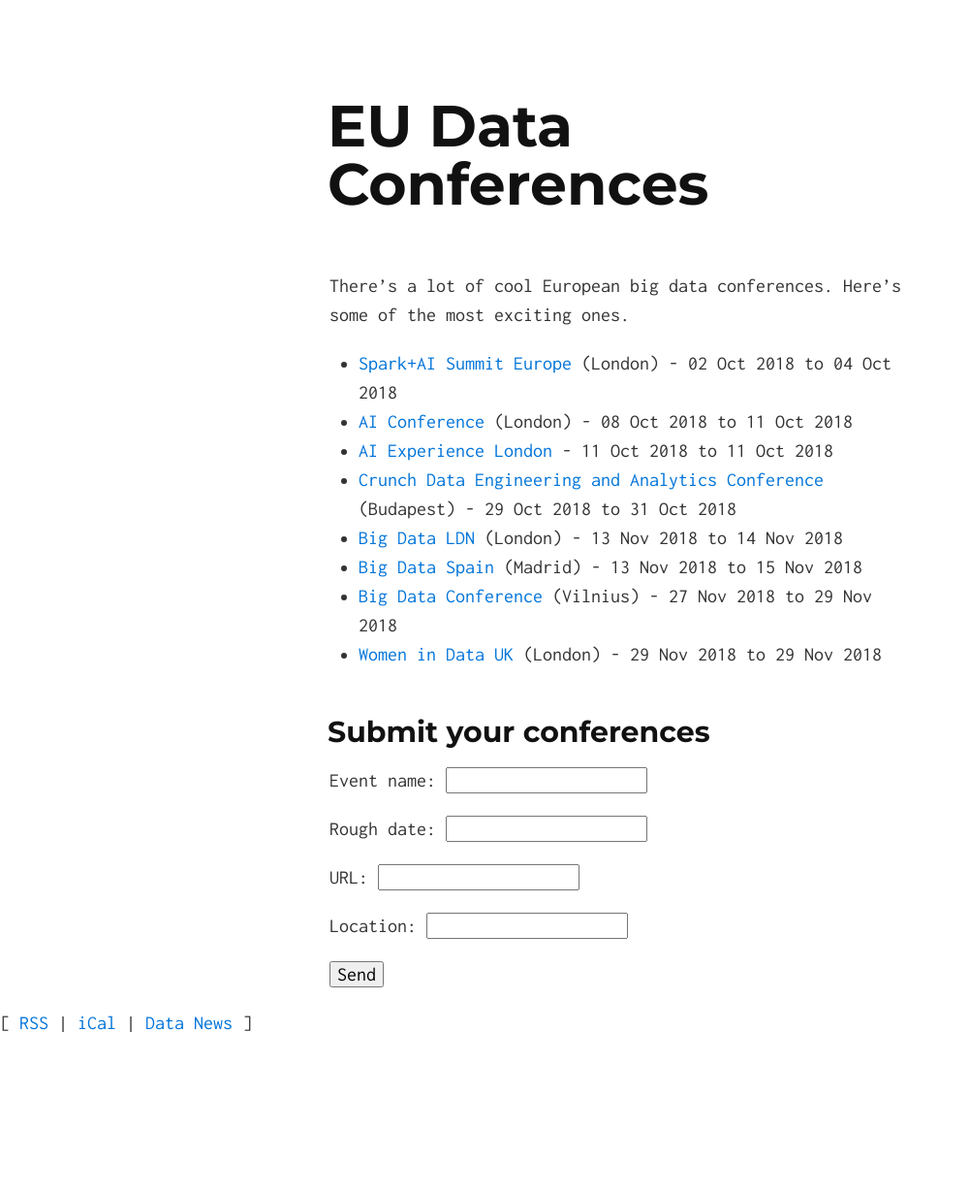
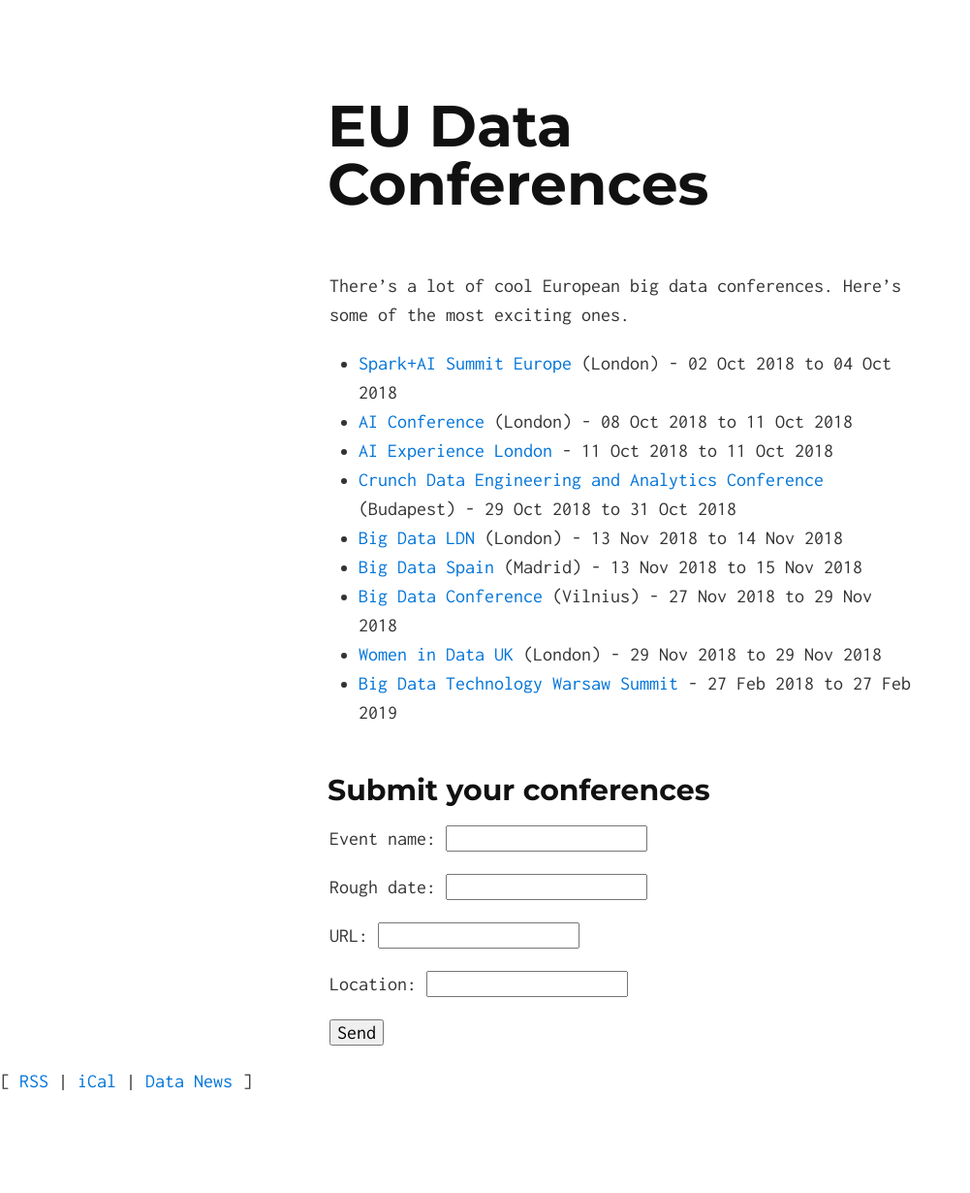
Before and after one commit to eudataconf/eudataconf, a Jekyll site: the page built from index.md, in a window 1280 px wide. Shown: the whole page at 97% size, without its empty margins (0-1001 px from the left). Built offline with Jekyll 4.4.1, drawn with Linux system fonts in a browser that asks for light colours; a script that is not in the unit is left out; before the commit the page ends 1170 px from its top, so only the background shows below that.

Commit message:
Update conferences.yml

```diff
--- a/_data/conferences.yml
+++ b/_data/conferences.yml
@@ -54,3 +54,9 @@
     startdate: 2018-11-29
     uid: 35
     uri: 'http://womenindata.co.uk'
+  - enddate: 2019-02-27
+    name: Big Data Technology Warsaw Summit
+    roughdate: 27 February 2018
+    startdate: 2018-02-27
+    uid: 38
+    uri: 'http://getindata.com/become-speaker-big-data-technology-warsaw-2019/'
```
